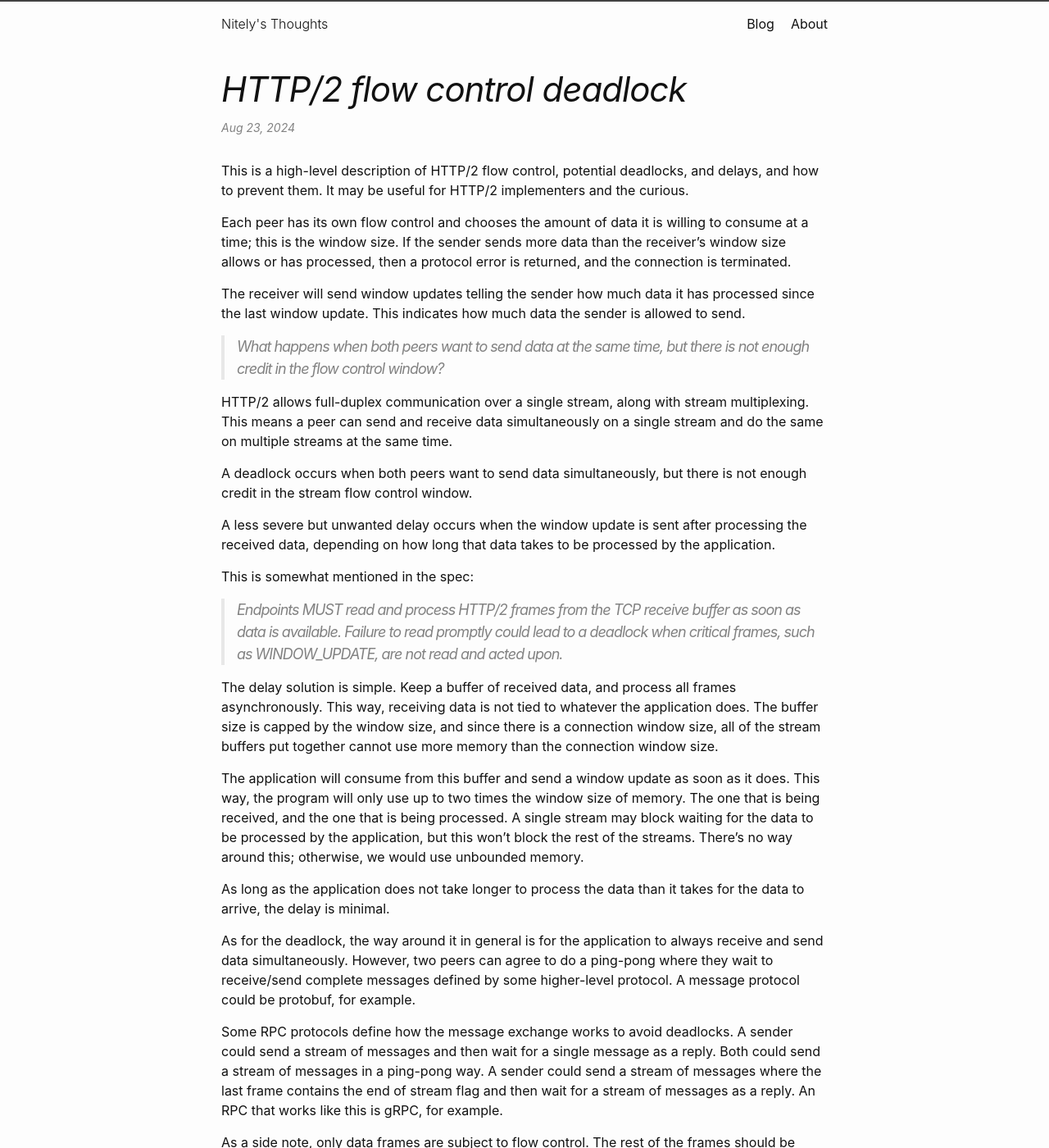
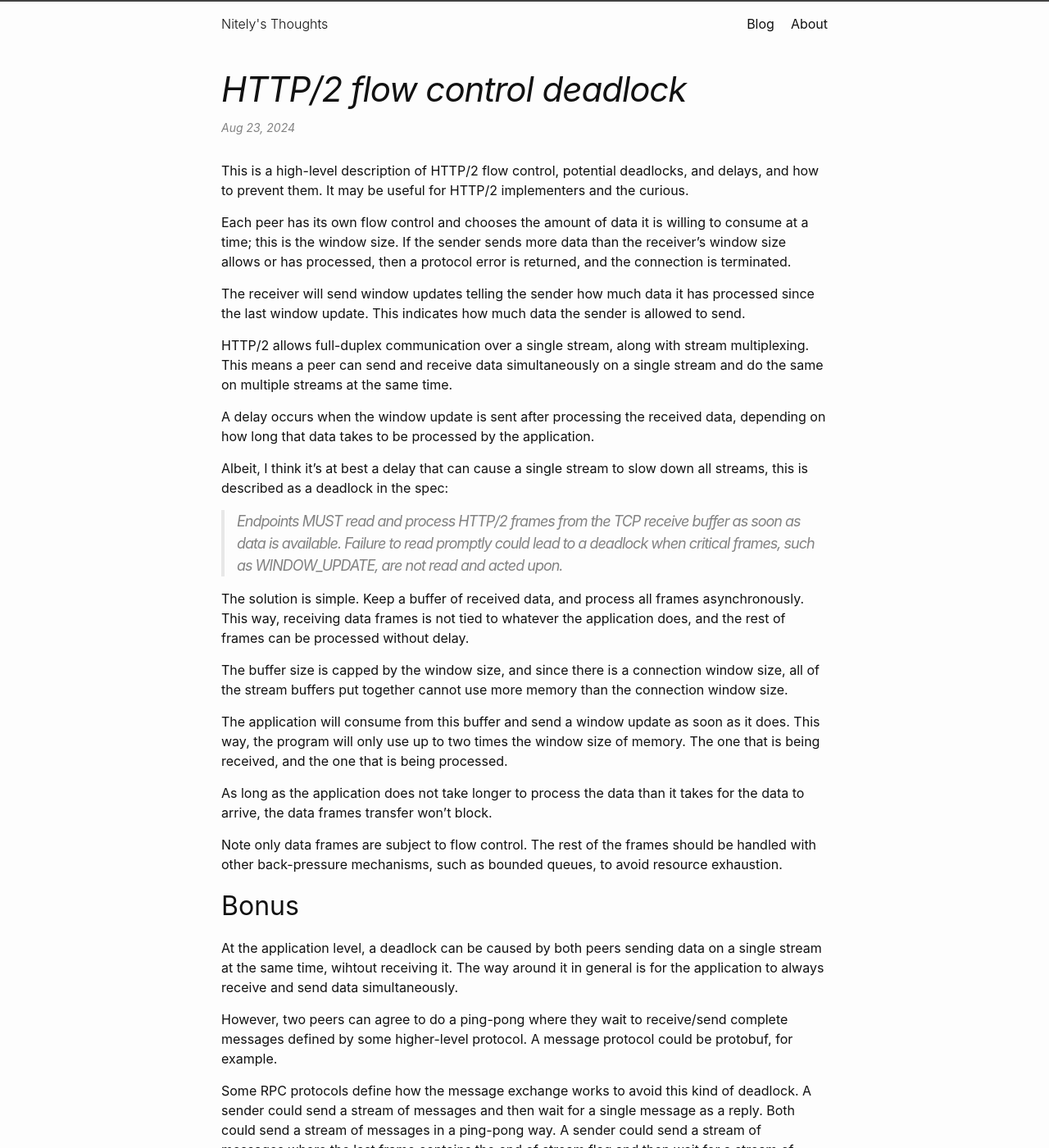
Before and after one commit to nitely/nitely.github.io, a Jekyll site: the page built from _posts/2024-08-22-http-2-flow-control-dead-lock.md, in a window 1280 px wide and 1400 px high. Shown: the whole window at 82% size. Built offline with Jekyll 4.4.1, drawn with Linux system fonts in a browser that asks for light colours; some of the changed text lies outside the part shown.

Commit message:
corrections

```diff
--- a/_posts/2024-08-22-http-2-flow-control-dead-lock.md
+++ b/_posts/2024-08-22-http-2-flow-control-dead-lock.md
@@ -10,26 +10,28 @@ Each peer has its own flow control and chooses the amount of data it is willing
 
 The receiver will send window updates telling the sender how much data it has processed since the last window update. This indicates how much data the sender is allowed to send.
 
-> What happens when both peers want to send data at the same time, but there is not enough credit in the flow control window?
-
 HTTP/2 allows full-duplex communication over a single stream, along with stream multiplexing. This means a peer can send and receive data simultaneously on a single stream and do the same on multiple streams at the same time.
 
-A deadlock occurs when both peers want to send data simultaneously, but there is not enough credit in the stream flow control window.
+A delay occurs when the window update is sent after processing the received data, depending on how long that data takes to be processed by the application.
 
-A less severe but unwanted delay occurs when the window update is sent after processing the received data, depending on how long that data takes to be processed by the application.
-
-This is somewhat mentioned in the spec:
+Albeit, I think it's at best a delay that can cause a single stream to slow down all streams, this is described as a deadlock in the spec:
 
 > Endpoints MUST read and process HTTP/2 frames from the TCP receive buffer as soon as data is available. Failure to read promptly could lead to a deadlock when critical frames, such as WINDOW_UPDATE, are not read and acted upon.
 
-The delay solution is simple. Keep a buffer of received data, and process all frames asynchronously. This way, receiving data is not tied to whatever the application does. The buffer size is capped by the window size, and since there is a connection window size, all of the stream buffers put together cannot use more memory than the connection window size.
+The solution is simple. Keep a buffer of received data, and process all frames asynchronously. This way, receiving data frames is not tied to whatever the application does, and the rest of frames can be processed without delay.
 
-The application will consume from this buffer and send a window update as soon as it does. This way, the program will only use up to two times the window size of memory. The one that is being received, and the one that is being processed. A single stream may block waiting for the data to be processed by the application, but this won't block the rest of the streams. There's no way around this; otherwise, we would use unbounded memory.
+The buffer size is capped by the window size, and since there is a connection window size, all of the stream buffers put together cannot use more memory than the connection window size.
 
-As long as the application does not take longer to process the data than it takes for the data to arrive, the delay is minimal.
+The application will consume from this buffer and send a window update as soon as it does. This way, the program will only use up to two times the window size of memory. The one that is being received, and the one that is being processed.
 
-As for the deadlock, the way around it in general is for the application to always receive and send data simultaneously. However, two peers can agree to do a ping-pong where they wait to receive/send complete messages defined by some higher-level protocol. A message protocol could be protobuf, for example.
+As long as the application does not take longer to process the data than it takes for the data to arrive, the data frames transfer won't block.
 
-Some RPC protocols define how the message exchange works to avoid deadlocks. A sender could send a stream of messages and then wait for a single message as a reply. Both could send a stream of messages in a ping-pong way. A sender could send a stream of messages where the last frame contains the end of stream flag and then wait for a stream of messages as a reply. An RPC that works like this is gRPC, for example.
+Note only data frames are subject to flow control. The rest of the frames should be handled with other back-pressure mechanisms, such as bounded queues, to avoid resource exhaustion.
 
-As a side note, only data frames are subject to flow control. The rest of the frames should be handled with other back-pressure mechanisms, such as bounded queues, to avoid resource exhaustion.
+## Bonus
+
+At the application level, a deadlock can be caused by both peers sending data on a single stream at the same time, wihtout receiving it. The way around it in general is for the application to always receive and send data simultaneously.
+
+However, two peers can agree to do a ping-pong where they wait to receive/send complete messages defined by some higher-level protocol. A message protocol could be protobuf, for example.
+
+Some RPC protocols define how the message exchange works to avoid this kind of deadlock. A sender could send a stream of messages and then wait for a single message as a reply. Both could send a stream of messages in a ping-pong way. A sender could send a stream of messages where the last frame contains the end of stream flag and then wait for a stream of messages as a reply. An RPC that works like this is gRPC, for example.
```
